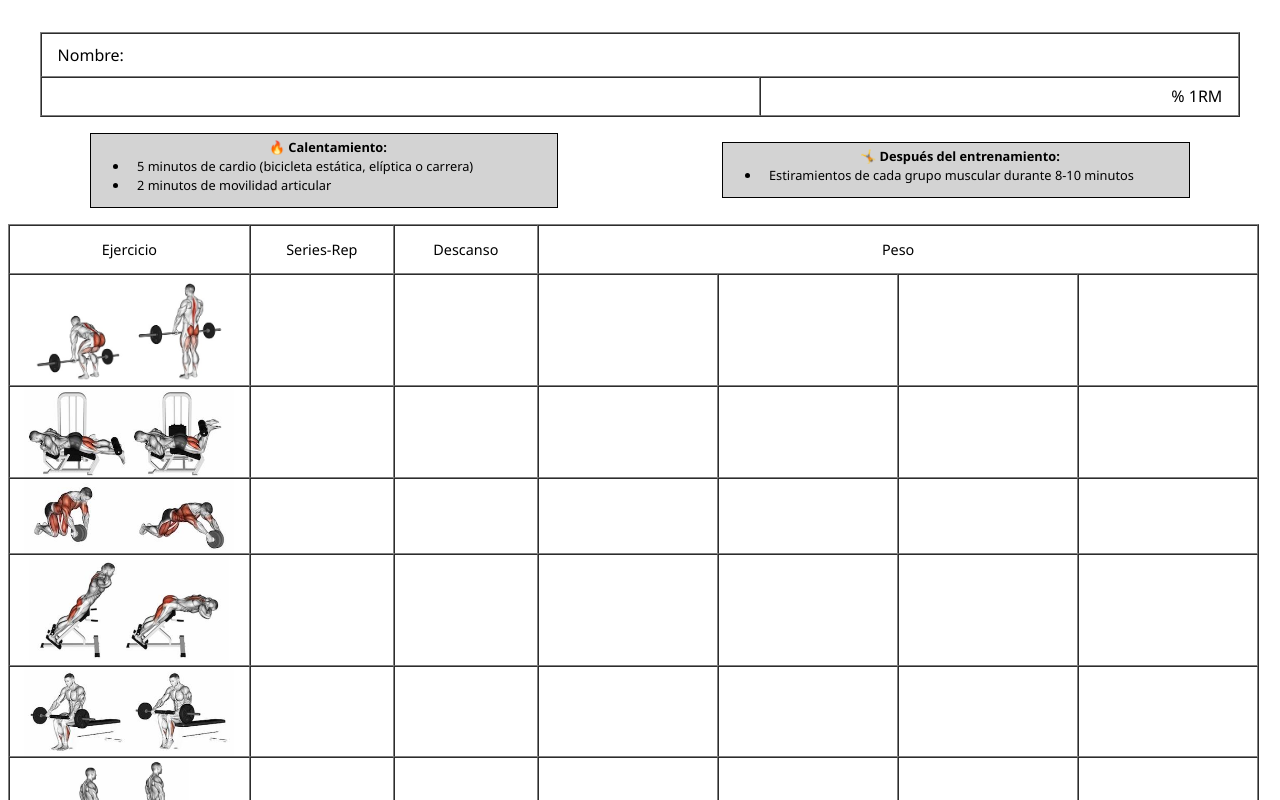
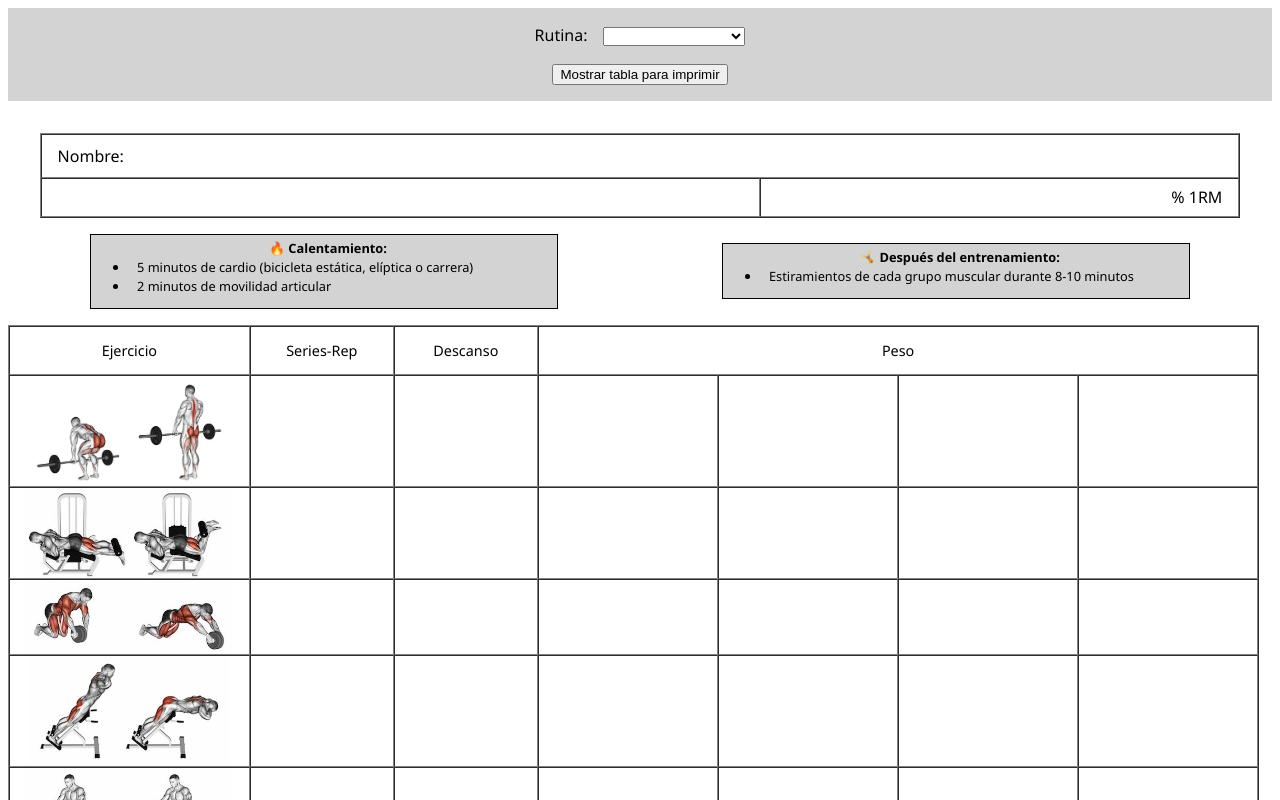
Before and after one commit to fernanfpinformatica/gym-workout-creator, a Vue app: page / in a window 1280 px wide. Shown: the top 800 px of the page. Built offline with nearby package versions, Linux system fonts and the light colour scheme.

Commit message:
Created routine selector hidden on media print to dinamically load the routine

```diff
--- a/src/App.vue
+++ b/src/App.vue
@@ -1,22 +1,24 @@
 <template>
   <div id="app">
-    <Workout v-for="index in workoutsPerPage" :key="index"
-             :calloutData="workout.calloutData"
-             :workoutTableData="workout.workoutTableData"
+    <WorkoutSelector class="no-print" @workoutSelected="updateWorkout" />
+    <Workout v-model="workout" v-for="index in workoutsPerPage" :key="index"
+             :workout="workout"
     />
   </div>
 </template>
 
 <script>
 import Workout from './components/Workout.vue'
+import WorkoutSelector from './components/WorkoutSelector.vue'
 import workouts from './assets/data/workouts.js'
 
-const workoutSelector = "dividedRoutineDay7";
+const workoutKeyname = "dividedRoutineDay7";
 
 export default {
   name: 'App',
   components: {
     Workout,
+    WorkoutSelector,
   },
   data () {
     return {
@@ -24,7 +26,12 @@ export default {
         type: Number,
         default: 2
       },
-      workout: workouts[ `${workoutSelector}` ]
+      workout: workouts[ `${workoutKeyname}` ]
+    }
+  },
+  methods: {
+    updateWorkout( keyname ) {
+      this.workout = workouts[ `${keyname}` ];
     }
   }
 }
@@ -36,4 +43,11 @@ export default {
   -webkit-font-smoothing: antialiased;
   -moz-osx-font-smoothing: grayscale;
 }
+
+@media print {
+   .no-print {
+      display: none;
+      visibility: hidden;
+   }
+}
 </style>
--- a/src/components/Workout.vue
+++ b/src/components/Workout.vue
@@ -4,7 +4,7 @@
 
     <div class="info-callout-wrapper">
       <Callout
-        v-for="callout in calloutData"
+        v-for="callout in workout.calloutData"
         :key="callout.title"
         :title="callout.title"
         :listItems="callout.listItems"
@@ -12,9 +12,9 @@
     </div>
 
     <ExerciseTable
-      :tableTitlesList="workoutTableData.titlesList"
-      :exerciseList="workoutTableData.exercises"
-      :weightColumnColespan=workoutTableData.weightColumnColespan
+      :tableTitlesList="workout.workoutTableData.titlesList"
+      :exerciseList="workout.workoutTableData.exercises"
+      :weightColumnColespan=workout.workoutTableData.weightColumnColespan
     />
   </div>
 </template>
@@ -32,8 +32,7 @@ export default {
     ExerciseTable
   },
   props: {
-    calloutData: Array,
-    workoutTableData: Object,
+    workout: Object,
   }
 }
 </script>
--- /dev/null
+++ b/src/components/WorkoutSelector.vue
@@ -0,0 +1,51 @@
+<template>
+  <div id="workout-selector-component">
+    <div class="workout-selector-form">
+      <label for="workout-selector">Rutina:</label>
+      <select v-model="selected" id="workout-selector">
+        <option v-for="(workout, index) in workoutKeynames" v-bind:key="index"
+                v-bind:value="workout">
+                {{ workout }}
+        </option>
+      </select>
+    </div>
+    <button @click='showPrintVersionWorkout()'>Mostrar tabla para imprimir</button>
+  </div>
+</template>
+
+<script>
+import workouts from './../assets/data/workouts.js'
+
+export default {
+  name: 'WorkoutSelector',
+  data () {
+    return {
+      selected: '',
+      workoutKeynames: Object.keys( workouts )
+    }
+  },
+  methods: {
+   showPrintVersionWorkout() {
+     this.$emit( 'workoutSelected', this.selected )
+   }
+ }
+}
+</script>
+
+<!-- Add "scoped" attribute to limit CSS to this component only -->
+<style scoped>
+  #workout-selector-component {
+    text-align: center;
+    padding: 1rem;
+    background-color: lightgrey;
+  }
+
+  .workout-selector-form {
+    width: 100%;
+    margin-bottom: 1rem;
+  }
+
+  label {
+    margin-right: 1rem;
+  }
+</style>
```
